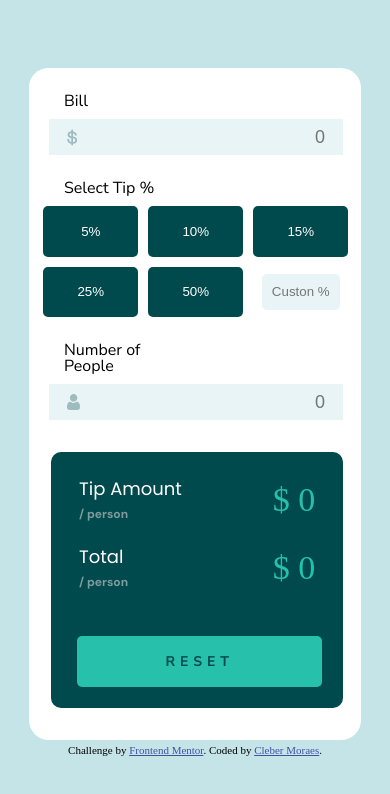
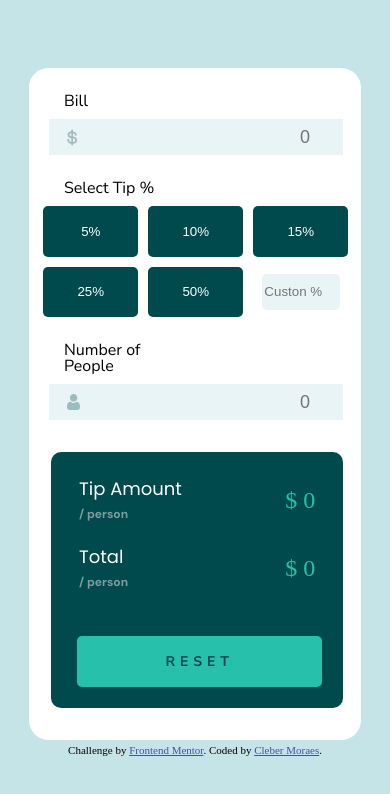
Before and after one commit to MoraesAlvesCleber/tip-calculator-app-main, a plain HTML site: page index.html in a window 390 px wide. Drawn offline with Linux system fonts and the light colour scheme.

Commit message:
Mudando tipo de input, apagando input ao clicar

```diff
--- a/css/style.css
+++ b/css/style.css
@@ -202,6 +202,11 @@ input#people-input{
     color: var(--Strong-cyan);
     font-size: 34px;
 }
+@media (max-width: 412px){
+    .result-number{
+    font-size: 24px;
+}
+}
 
 .reset{
     background: var(--Strong-cyan);
--- a/index.html
+++ b/index.html
@@ -45,7 +45,7 @@
     <div class="calculation">
       <div class="div-input">
         <p class="bill-text text">Bill</p>
-        <input id="bill-input" class="bill-input inputon" type="text" placeholder="0">
+        <input id="bill-input" class="bill-input inputon" type="number" placeholder="0">
       </div>
       <div class="div-custon-text">
         <p class="custon-text text">Select Tip %</p>
@@ -57,12 +57,12 @@
         <button id="button-quinze" class="button-percent" value="15">15%</button>
         <button id="button-vinte-cinco" class="button-percent" value="25">25%</button>
         <button id="button-cinquenta" class="button-percent" value="50">50%</button>
-        <input id="custon-input" class="custon-input" type="text" placeholder="Custon %" onfocus="this.value='';">
+        <input id="custon-input" class="custon-input" type="number" placeholder="Custon %" onfocus="this.value='';">
       </div>
 
       <div class="div-input">
         <p class="namber-people-text text">Number of People</p>
-        <input id="people-input" class="number-people-input inputon" type="text" placeholder="0" onfocus="delCuston()">
+        <input id="people-input" class="number-people-input inputon" type="number" placeholder="0" onfocus="delCuston();this.value='';">
       </div>
 
     </div>
```
